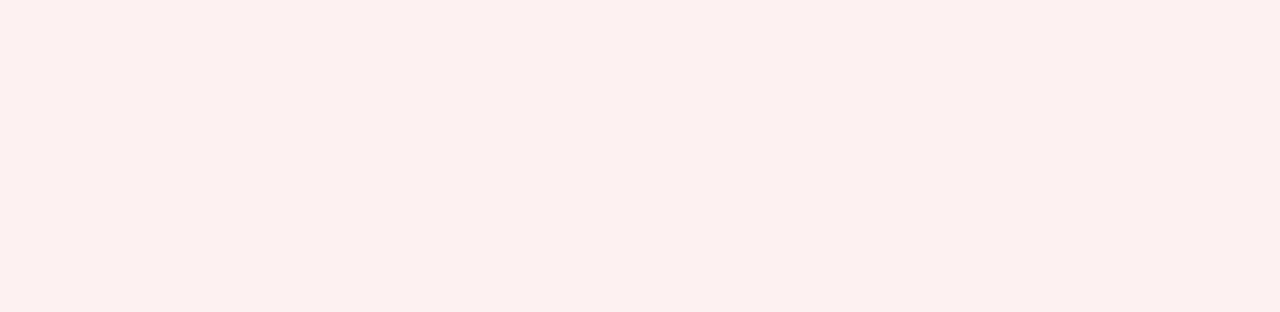
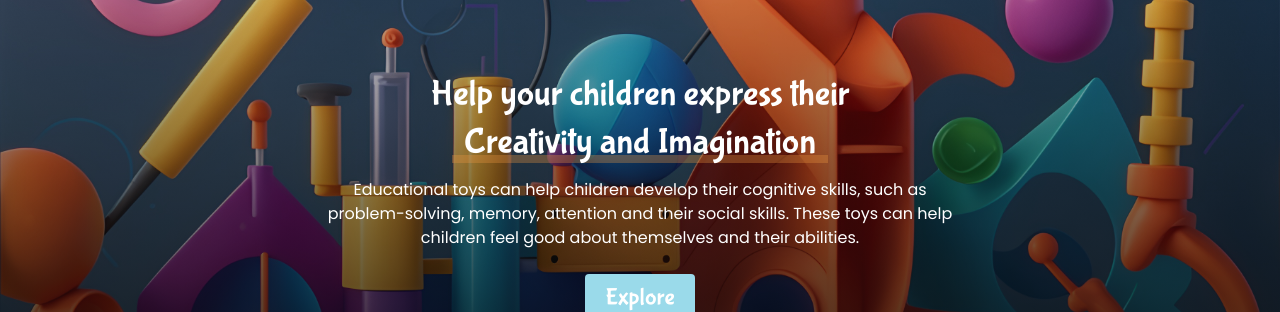
Before and after one commit to MohammadNaiem65/brainiac-toys, a React (Vite) app: page / in a window 1280 px wide. Shown: the part 2488-2800 px from the top of the page. Before the commit the page ends 2396 px from the top, so only its background shows below. Built offline with nearby package versions, Linux system fonts and the light colour scheme.

Commit message:
Completed the explore section

```diff
--- a/src/index.css
+++ b/src/index.css
@@ -12,7 +12,7 @@
 	}
 
 	.btn {
-		@apply px-5 py-2 rounded transform duration-300 hover:-translate-y-2;
+		@apply px-5 py-2 font-bubblegum text-2xl rounded transform duration-300 hover:-translate-y-2;
 	}
 
 	.btn-primary {
--- /dev/null
+++ b/src/pages/Home/Explore.jsx
@@ -0,0 +1,28 @@
+import bgImage from '../../assets/bg1.jpg';
+import { Link } from 'react-router-dom';
+
+const Explore = () => {
+	return (
+		<div className='relative'>
+			<img className='h-[90vh] w-full' src={bgImage} alt='' />
+			<div className='large-shadow'></div>
+			<div className='h-full w-full text-white text-center font-poppins absolute top-0 left-0 flex flex-col justify-center items-center'>
+				<h2 className='text-4xl font-bubblegum leading-[3rem]'>
+					Help your children express their <br />
+					<span className='container-title'>
+						Creativity and Imagination
+					</span>
+				</h2>
+				<p className='w-[40rem] mt-3'>
+					Educational toys can help children develop their cognitive
+					skills, such as problem-solving, memory, attention and their
+					social skills. These toys can help children feel good about
+					themselves and their abilities.
+				</p>
+				<Link className='btn btn-primary mt-6'>Explore</Link>
+			</div>
+		</div>
+	);
+};
+
+export default Explore;
--- a/src/pages/Home/Home.jsx
+++ b/src/pages/Home/Home.jsx
@@ -1,5 +1,6 @@
 import Banner from './Banner';
 import Categories from './Categories';
+import Explore from './Explore';
 import PopularProducts from './PopularProducts';
 
 const Home = () => {
@@ -8,6 +9,7 @@ const Home = () => {
 			<Banner />
 			<Categories />
 			<PopularProducts />
+			<Explore />
 		</>
 	);
 };
--- a/src/pages/Home/PopularProducts.jsx
+++ b/src/pages/Home/PopularProducts.jsx
@@ -17,7 +17,7 @@ const PopularProducts = () => {
 	return (
 		<div className='container'>
 			<h2 className='container-title'>Popular Products</h2>
-			<div className='grid grid-cols-4 gap-8'>
+			<div className='grid grid-cols-4 gap-x-6'>
 				{products.map((product) => (
 					<Product key={product.price} product={product} />
 				))}
--- a/src/pages/Home/Product.jsx
+++ b/src/pages/Home/Product.jsx
@@ -3,7 +3,7 @@ import { BiSolidStar } from 'react-icons/bi';
 const Product = ({ product }) => {
 	const { img, name, price, rating } = product;
 	return (
-		<div className='bg-secondary mt-10 p-2 rounded'>
+		<div className='bg-secondary mt-8 p-2 rounded'>
 			<img
 				className='w-full h-60 rounded border border-white'
 				src={img}
```
